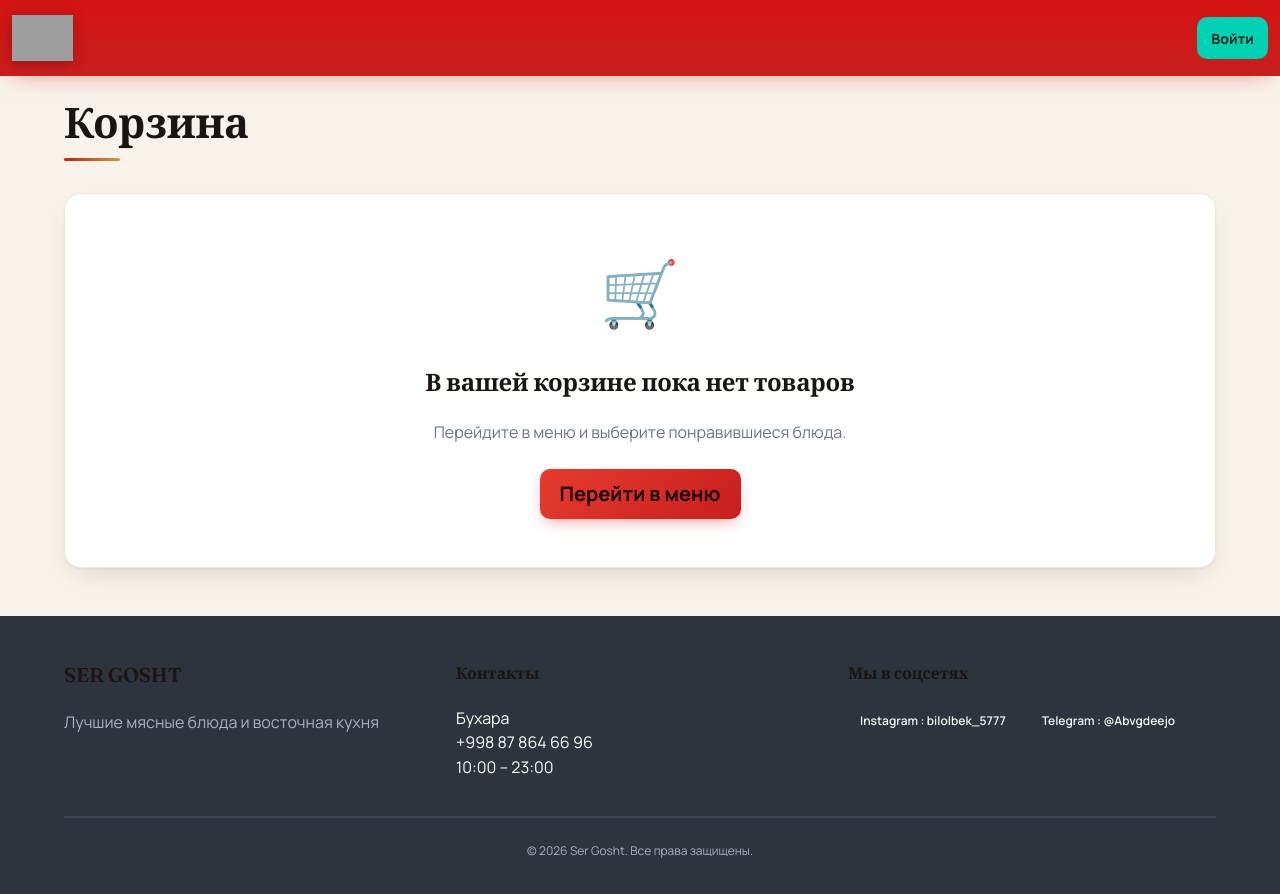
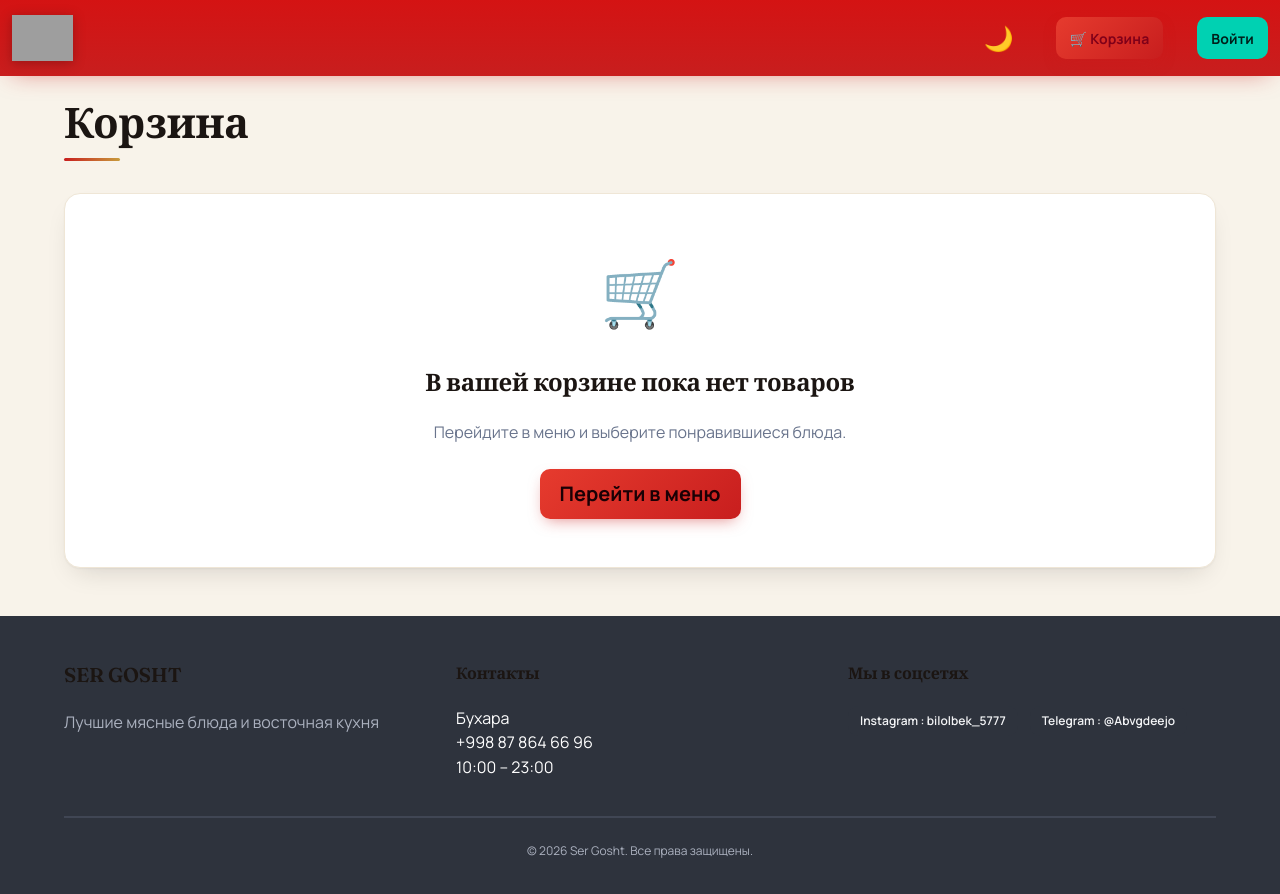
Before and after one commit to nurulloyevbilolbek5777-design/sergosht, a React (Vite) app: page /Basket in a window 1280 px wide. Shown: the top 894 px of the page. Built offline with nearby package versions, Linux system fonts and the light colour scheme; grey boxes are pictures that could not be loaded.

Commit message:
Navbar.jsx

```diff
--- a/src/components/Navbar.jsx
+++ b/src/components/Navbar.jsx
@@ -34,13 +34,25 @@ export default function Navbar() {
   const [isMenuOpen, setIsMenuOpen] = useState(false);
   const [isLoading, setIsLoading] = useState(false);
   const [form, setForm] = useState(initialForm);
+  const [cartCount, setCartCount] = useState(0);
 
   useEffect(() => {
     if (!localStorage.getItem("cart")) {
       localStorage.setItem("cart", "[]");
     }
 
-    setUser(getUserFromStorage());
+    const savedUser = getUserFromStorage();
+    setUser(savedUser);
+
+    const updateCartCount = () => {
+      const cart = JSON.parse(localStorage.getItem("cart") || "[]");
+      const total = cart.reduce((sum, item) => sum + (item.count || 1), 0);
+      setCartCount(total);
+    };
+
+    updateCartCount();
+    window.addEventListener("storage", updateCartCount);
+    return () => window.removeEventListener("storage", updateCartCount);
   }, []);
 
   function changeForm(name, value) {
@@ -229,6 +241,54 @@ export default function Navbar() {
 
         <div className={`navbar-menu ${isMenuOpen ? "is-active" : ""}`}>
           <div className="navbar-end">
+            <div className="navbar-item">
+  <button
+      onClick={() => {
+        document.body.classList.toggle('dark-theme');
+        localStorage.setItem('darkTheme', document.body.classList.contains('dark-theme'));
+      }}
+      style={{
+        background: 'none',
+        border: 'none',
+        fontSize: '24px',
+        cursor: 'pointer',
+        marginRight: '10px',
+        padding: '8px',
+        borderRadius: '50%',
+        transition: 'background 0.3s',
+      }}
+      className="theme-toggle"
+    >
+      🌙
+    </button>
+  </div>
+  <div className="navbar-item">
+    <NavLink to="/Basket" className="button is-danger is-light" style={{
+      position: "relative",
+      marginRight: "10px"
+    }}>
+                🛒 Корзина
+                {cartCount > 0 && (
+                  <span style={{
+                    position: "absolute",
+                    top: "-8px",
+                    right: "-8px",
+                    background: "#fff",
+                    color: "#C81E1E",
+                    borderRadius: "50%",
+                    width: "24px",
+                    height: "24px",
+                    fontSize: "12px",
+                    fontWeight: "700",
+                    display: "flex",
+                    alignItems: "center",
+                    justifyContent: "center"
+                  }}>
+                    {cartCount}
+                  </span>
+                )}
+              </NavLink>
+            </div>
             <div className="navbar-item">
               {user ? (
                 <button
```
